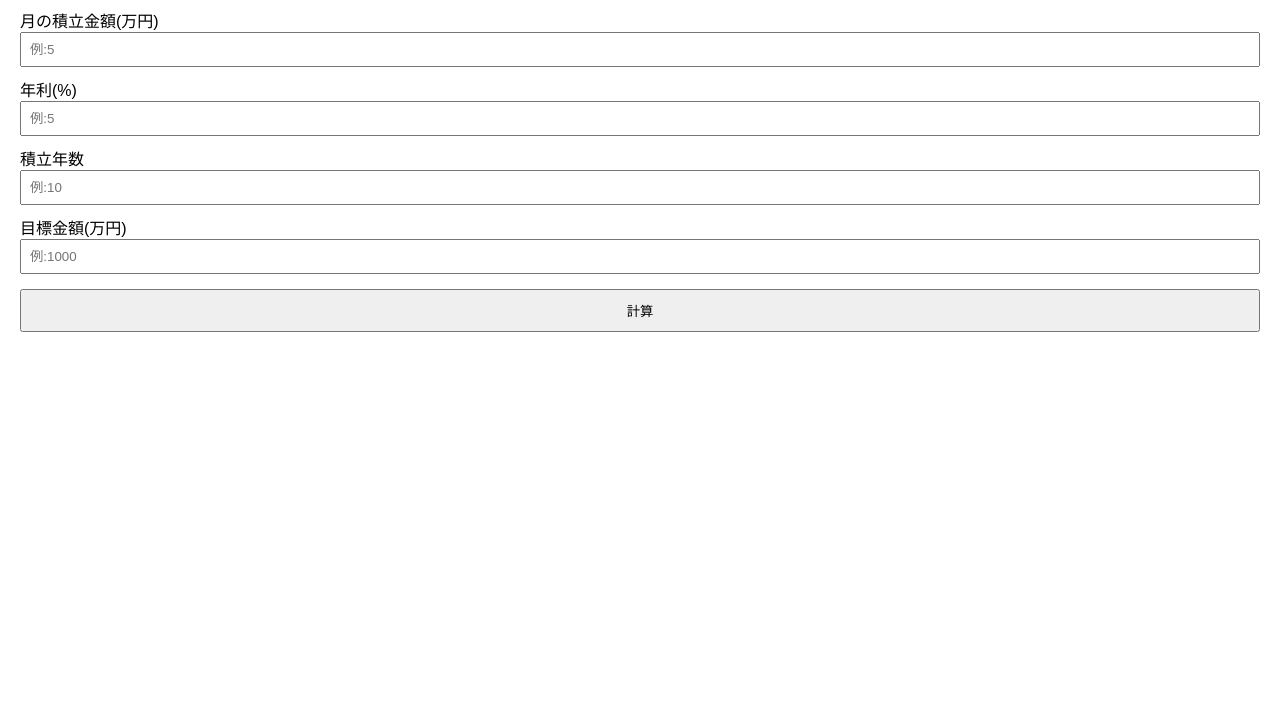
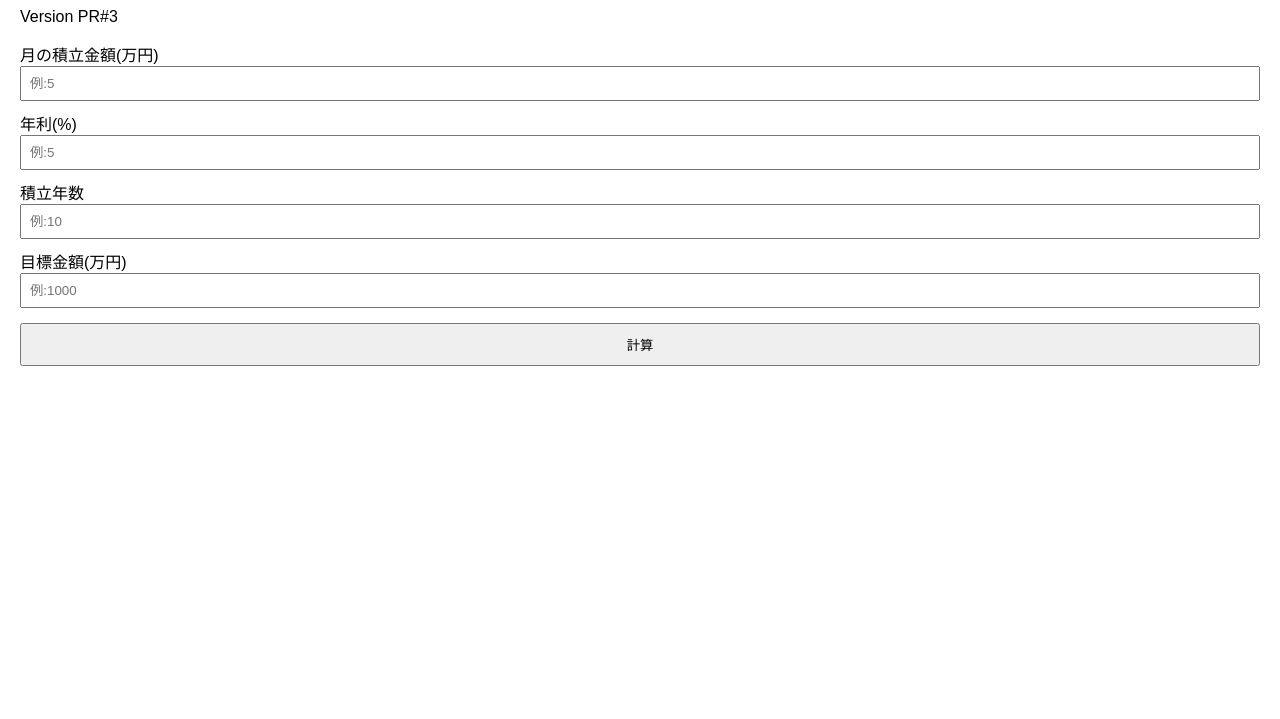
Before and after one commit to obando12345/sandobox_codex, a plain HTML site: page index.html in a window 1280 px wide. Shown: the part 81-800 px from the top of the page. Drawn offline with nearby package versions, Linux system fonts and the light colour scheme.

Commit message:
Show PR number

```diff
--- a/index.html
+++ b/index.html
@@ -14,6 +14,7 @@
 </head>
 <body>
 <h1>積立投資シミュレータ</h1>
+<p id="version">Version PR#3</p>
 <label>月の積立金額(万円)<input type="number" id="monthly" placeholder="例:5"></label>
 <label>年利(%)<input type="number" id="rate" placeholder="例:5"></label>
 <label>積立年数<input type="number" id="years" placeholder="例:10"></label>
```
